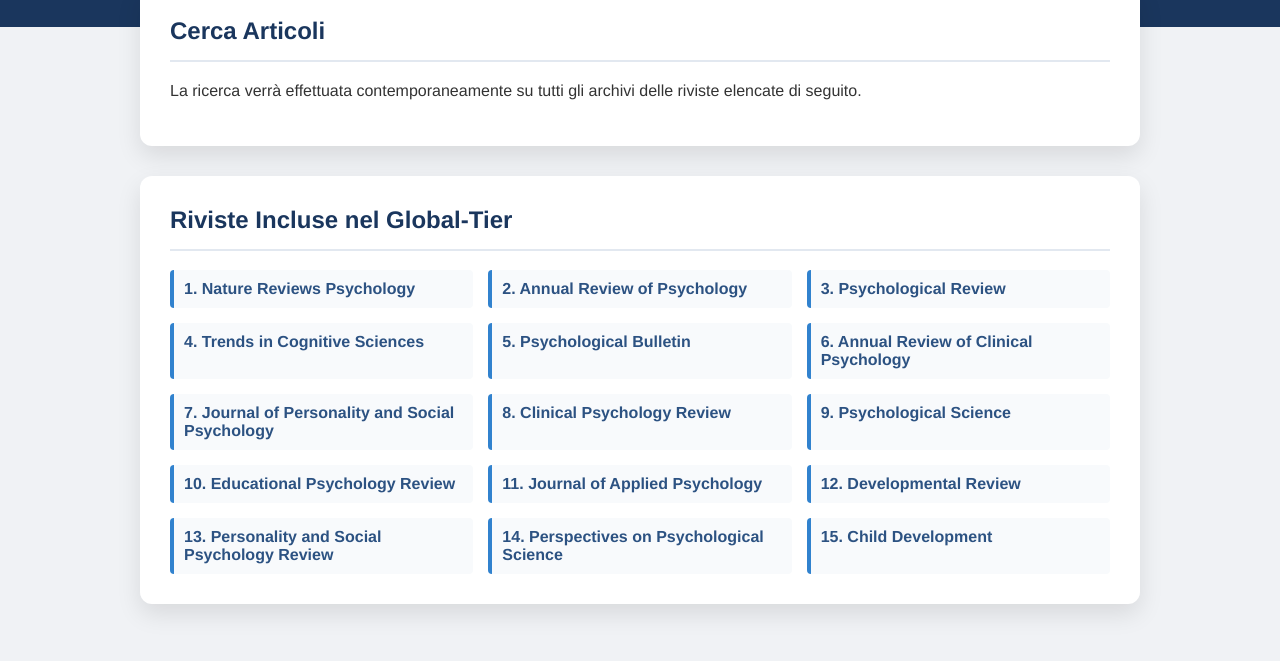
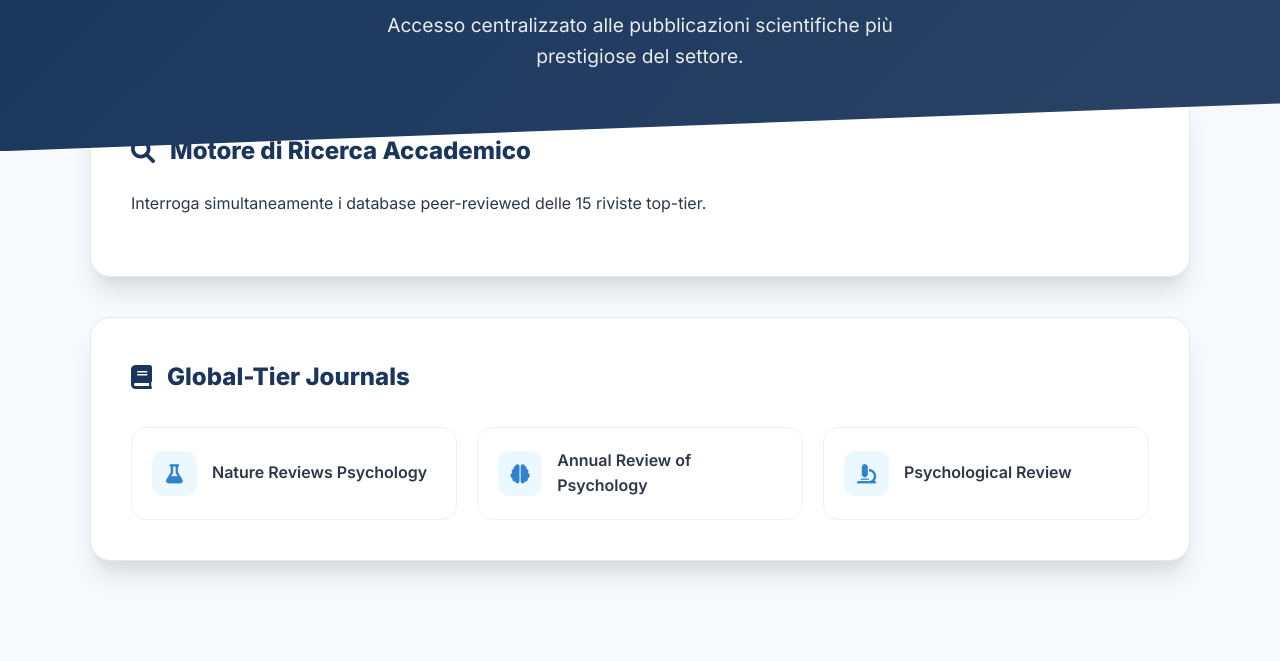
Before and after one commit to samycicc1/psicologia-search, a plain HTML site: page index.html in a window 1280 px wide. Shown: the part 167-828 px from the top of the page. Drawn offline with Linux system fonts and the light colour scheme.

Commit message:
Update index.html

```diff
--- a/index.html
+++ b/index.html
@@ -4,53 +4,133 @@
     <meta charset="UTF-8">
     <meta name="viewport" content="width=device-width, initial-scale=1.0">
     <title>Psychology Journal Hub</title>
+    <link href="https://fonts.googleapis.com/css2?family=Inter:wght@400;600;800&display=swap" rel="stylesheet">
+    <link rel="stylesheet" href="https://cdnjs.cloudflare.com/ajax/libs/font-awesome/6.0.0/css/all.min.css">
+
     <style>
-        body { font-family: 'Helvetica Neue', Helvetica, Arial, sans-serif; background-color: #f0f2f5; margin: 0; padding: 0; color: #333; }
-        .header { background-color: #1a365d; color: white; text-align: center; padding: 50px 20px; }
-        .header h1 { margin: 0; font-size: 2.5rem; }
-        .header p { opacity: 0.9; font-size: 1.1rem; margin-top: 10px; }
-        .container { max-width: 1000px; margin: -40px auto 50px; padding: 0 20px; }
-        .card { background: white; padding: 30px; border-radius: 12px; box-shadow: 0 10px 25px rgba(0,0,0,0.1); margin-bottom: 30px; }
-        .card h2 { color: #1a365d; border-bottom: 2px solid #e2e8f0; padding-bottom: 15px; margin-top: 0; }
-        .journal-grid { display: grid; grid-template-columns: repeat(auto-fill, minmax(300px, 1fr)); gap: 15px; }
-        .journal-item { padding: 10px; border-left: 4px solid #3182ce; background: #f8fafc; border-radius: 4px; }
-        .journal-name { font-weight: bold; color: #2c5282; }
+        :root {
+            --primary: #1a365d;
+            --accent: #3182ce;
+            --bg: #f7fafc;
+        }
+
+        body {
+            font-family: 'Inter', sans-serif;
+            background-color: var(--bg);
+            margin: 0;
+            color: #2d3748;
+            line-height: 1.6;
+        }
+
+        /* Header con sfumatura */
+        .header {
+            background: linear-gradient(135deg, #1a365d 0%, #2a4365 100%);
+            color: white;
+            text-align: center;
+            padding: 80px 20px;
+            clip-path: polygon(0 0, 100% 0, 100% 85%, 0 100%);
+        }
+
+        .header h1 { margin: 0; font-size: 3rem; font-weight: 800; letter-spacing: -1px; }
+        .header p { opacity: 0.9; font-size: 1.2rem; max-width: 600px; margin: 20px auto 0; }
+
+        .container { max-width: 1100px; margin: -60px auto 100px; padding: 0 20px; }
+
+        /* Card moderne */
+        .card {
+            background: white;
+            padding: 40px;
+            border-radius: 20px;
+            box-shadow: 0 20px 25px -5px rgba(0, 0, 0, 0.1), 0 10px 10px -5px rgba(0, 0, 0, 0.04);
+            margin-bottom: 40px;
+            border: 1px solid #e2e8f0;
+        }
+
+        .card h2 {
+            color: var(--primary);
+            display: flex;
+            align-items: center;
+            gap: 15px;
+            margin-top: 0;
+            font-size: 1.5rem;
+        }
+
+        /* Griglia Riviste */
+        .journal-grid {
+            display: grid;
+            grid-template-columns: repeat(auto-fill, minmax(320px, 1fr));
+            gap: 20px;
+            margin-top: 30px;
+        }
+
+        .journal-item {
+            padding: 20px;
+            background: #fff;
+            border: 1px solid #edf2f7;
+            border-radius: 15px;
+            transition: all 0.3s ease;
+            display: flex;
+            align-items: center;
+            gap: 15px;
+            text-decoration: none;
+            color: inherit;
+        }
+
+        .journal-item:hover {
+            transform: translateY(-5px);
+            box-shadow: 0 10px 15px rgba(0,0,0,0.05);
+            border-color: var(--accent);
+        }
+
+        .journal-icon {
+            background: #ebf8ff;
+            color: var(--accent);
+            width: 45px;
+            height: 45px;
+            display: flex;
+            align-items: center;
+            justify-content: center;
+            border-radius: 12px;
+            font-size: 1.2rem;
+        }
+
+        .journal-name { font-weight: 600; color: #2d3748; font-size: 1rem; }
+
+        /* Customizzazione barra di ricerca */
+        .gcse-search { margin-top: 20px; }
     </style>
 </head>
 <body>
 
     <div class="header">
         <h1>Psychology Journal Hub</h1>
-        <p>Motore di ricerca accademico per le top 15 riviste di Psicologia</p>
+        <p>Accesso centralizzato alle pubblicazioni scientifiche più prestigiose del settore.</p>
     </div>
 
     <div class="container">
         <div class="card">
-            <h2>Cerca Articoli</h2>
-            <p>La ricerca verrà effettuata contemporaneamente su tutti gli archivi delle riviste elencate di seguito.</p>
+            <h2><i class="fas fa-search"></i> Motore di Ricerca Accademico</h2>
+            <p>Interroga simultaneamente i database peer-reviewed delle 15 riviste top-tier.</p>
             <script async src="https://cse.google.com/cse.js?cx=850a491e24a8d4a26"></script>
             <div class="gcse-search"></div>
         </div>
 
         <div class="card">
-            <h2>Riviste Incluse nel Global-Tier</h2>
+            <h2><i class="fas fa-book"></i> Global-Tier Journals</h2>
             <div class="journal-grid">
-                <div class="journal-item"><div class="journal-name">1. Nature Reviews Psychology</div></div>
-                <div class="journal-item"><div class="journal-name">2. Annual Review of Psychology</div></div>
-                <div class="journal-item"><div class="journal-name">3. Psychological Review</div></div>
-                <div class="journal-item"><div class="journal-name">4. Trends in Cognitive Sciences</div></div>
-                <div class="journal-item"><div class="journal-name">5. Psychological Bulletin</div></div>
-                <div class="journal-item"><div class="journal-name">6. Annual Review of Clinical Psychology</div></div>
-                <div class="journal-item"><div class="journal-name">7. Journal of Personality and Social Psychology</div></div>
-                <div class="journal-item"><div class="journal-name">8. Clinical Psychology Review</div></div>
-                <div class="journal-item"><div class="journal-name">9. Psychological Science</div></div>
-                <div class="journal-item"><div class="journal-name">10. Educational Psychology Review</div></div>
-                <div class="journal-item"><div class="journal-name">11. Journal of Applied Psychology</div></div>
-                <div class="journal-item"><div class="journal-name">12. Developmental Review</div></div>
-                <div class="journal-item"><div class="journal-name">13. Personality and Social Psychology Review</div></div>
-                <div class="journal-item"><div class="journal-name">14. Perspectives on Psychological Science</div></div>
-                <div class="journal-item"><div class="journal-name">15. Child Development</div></div>
-            </div>
+                <a href="#" class="journal-item">
+                    <div class="journal-icon"><i class="fas fa-flask"></i></div>
+                    <div class="journal-name">Nature Reviews Psychology</div>
+                </a>
+                <a href="#" class="journal-item">
+                    <div class="journal-icon"><i class="fas fa-brain"></i></div>
+                    <div class="journal-name">Annual Review of Psychology</div>
+                </a>
+                <a href="#" class="journal-item">
+                    <div class="journal-icon"><i class="fas fa-microscope"></i></div>
+                    <div class="journal-name">Psychological Review</div>
+                </a>
+                </div>
         </div>
     </div>
 
```
